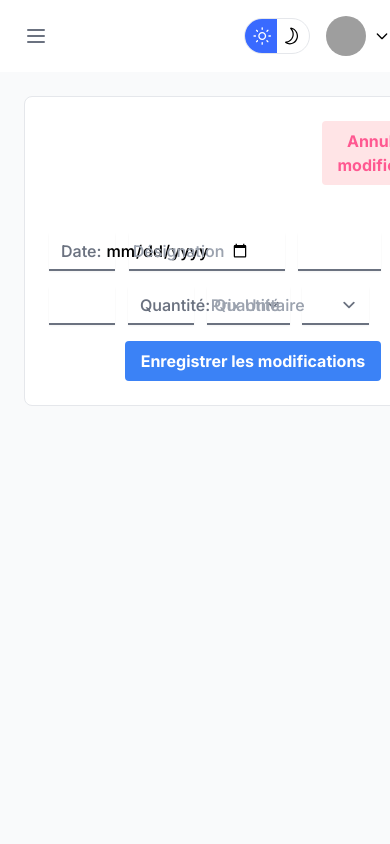
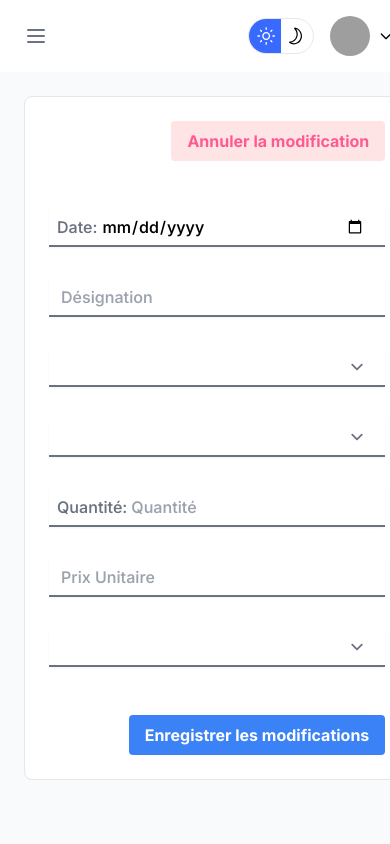
Before and after one commit to Clarco-Mada-digital/GPlus, a Django app: template caisse/templates/caisse/listes/modifier_sortie.html in a window 390 px wide; the page is wider, and only the part inside the window is pictured. Run offline with Django 3.2, Linux system fonts and the light colour scheme; the template is opened without the code that fills it, so the values that code supplies are empty; some libraries are stand-ins or nearby versions; grey boxes are pictures that could not be loaded.

Commit message:
[Correction: Listes] Modification Entrées/Sorties sur Mobile

```diff
--- a/caisse/templates/caisse/listes/modifier_sortie.html
+++ b/caisse/templates/caisse/listes/modifier_sortie.html
@@ -14,29 +14,29 @@
             {% endfor %}
         </div>
     {% endif %}
-    <div class="pl-[82%]"><a href="{% url 'caisse:liste_sorties' %}">
+    <div class="flex w-full justify-end"><a href="{% url 'caisse:liste_sorties' %}">
         <button class="bg-rose-100 hover:bg-rose-300 text-red font-bold py-2 px-4 rounded">Annuler la modification</button>
     </a>
     </div> <br><br>
 
     <form method="POST" action="{% url 'caisse:modifier_sortie' operation.id %}">
         {% csrf_token %}
-        <div class="flex justify-between flex-wrap">
+        <div class="flex gap-4 flex-wrap flex-col md:flex-row mb-8">
         <!-- Date -->
-        <div class="mb-4 flex w-[20%] shadow-sm border-gray-500 border-b-2">
-            <span class="flex select-none items-center pl-3 text-gray-500 sm:text-sm">Date:</span>
+        <div class="mb-4 px-2 flex shadow-sm border-gray-500 border-b-2">
+            <span class="flex select-none items-center text-gray-500 sm:text-sm">Date:</span>
             <input type="date" name="date" value="{{ operation.date_de_sortie|date:'Y-m-d' }}"
                     class="block flex-1 focus:ring-0 border-none bg-transparent py-1.5 pl-1 placeholder:text-gray-400 sm:text-sm sm:leading-6">
         </div>
 
         <!-- Désignation -->
-        <div class="mb-4 flex w-[47%] shadow-sm border-gray-500 border-b-2">
+        <div class="mb-4 px-2 flex shadow-sm border-gray-500 border-b-2">
             <input type="text" name="designation" value="{{ operation.description }}" placeholder="Désignation"
                     class="block flex-1 focus:ring-0 border-none bg-transparent py-1.5 pl-1 placeholder:text-gray-400 sm:text-sm sm:leading-6">
         </div>
 
         <!-- Bénéficiaire -->
-        <div class="mb-4 flex w-[25%] shadow-sm border-gray-500 border-b-2">
+        <div class="mb-4 px-2 flex shadow-sm border-gray-500 border-b-2">
             <select name="beneficiaire" class="block flex-1 focus:ring-0 border-none bg-transparent py-1.5 pl-1 placeholder:text-gray-400 sm:text-sm sm:leading-6 dark:bg-secondary dark:text-white dark:placeholder:text-gray-500">
                 <option value="" disabled>Choisissez un bénéficiaire</option>
                 {% for beneficiaire in beneficiaires %}
@@ -46,7 +46,7 @@
         </div>
 
         <!-- Fournisseur -->
-        <div class="mb-4 flex w-[20%] shadow-sm border-gray-500 border-b-2">
+        <div class="mb-4 px-2 flex shadow-sm border-gray-500 border-b-2">
             <select name="fournisseur" class="block flex-1 focus:ring-0 border-none bg-transparent py-1.5 pl-1 placeholder:text-gray-400 sm:text-sm sm:leading-6 dark:bg-secondary dark:text-white dark:placeholder:text-gray-500">
                 <option value="" disabled>Choisissez un fournisseur</option>
                 {% for fournisseur in fournisseurs %}
@@ -56,27 +56,27 @@
         </div>
 
         <!-- Quantité -->
-        <div class="mb-4 flex w-[20%] shadow-sm border-gray-500 border-b-2">
-            <span class="flex select-none items-center pl-3 text-gray-500 sm:text-sm">Quantité:</span>
+        <div class="mb-4 px-2 flex shadow-sm border-gray-500 border-b-2">
+            <span class="flex select-none items-center text-gray-500 sm:text-sm">Quantité:</span>
             <input type="number" name="quantite" value="{{ operation.quantite }}" min="1" placeholder="Quantité"
                     class="block flex-1 focus:ring-0 border-none bg-transparent py-1.5 pl-1 placeholder:text-gray-400 sm:text-sm sm:leading-6">
         </div>
 
         <!-- Prix Unitaire -->
-        <div class="mb-4 flex w-[25%] shadow-sm border-gray-500 border-b-2">
+        <div class="mb-4 px-2 flex shadow-sm border-gray-500 border-b-2">
             <input type="number" name="prixUnitaire" value="{{ operation.montant }}" placeholder="Prix Unitaire"
                     class="block flex-1 focus:ring-0 border-none bg-transparent py-1.5 pl-1 placeholder:text-gray-400 sm:text-sm sm:leading-6" step="0.01">
         </div>
 
         <!-- Catégorie -->
-        <div class="mb-4 flex w-[20%] shadow-sm border-gray-500 border-b-2">
+        <div class="mb-4 px-2 flex shadow-sm border-gray-500 border-b-2">
             <select name="categorie" class="block flex-1 focus:ring-0 border-none bg-transparent py-1.5 pl-1 placeholder:text-gray-400 sm:text-sm sm:leading-6 w-full dark:bg-secondary dark:text-white dark:placeholder:text-gray-500">
                 <option value="" disabled>Choisissez une catégorie</option>
                 {% for categorie in categories_sortie %}
                 <option value="{{ categorie.id }}" {% if categorie.id == operation.categorie_id %}selected{% endif %}>{{ categorie.name }}</option>
                 {% endfor %}
             </select>
-        </div><br>
+        </div>
     </div>
         <!-- Bouton de soumission -->
         <div class="flex justify-end">
```
Also changed, not shown: caisse/templates/caisse/listes/modifier_entree.html (+8 -8 lines).
